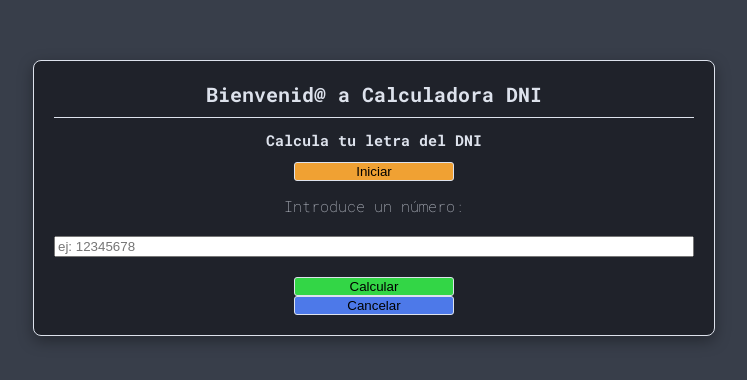
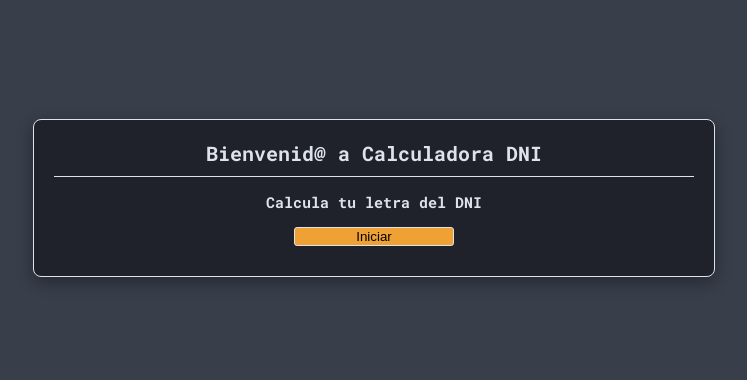
Before and after one commit to simoneavilarranz/kata-dni-simoneaa, a website: page index.html in a window 1280 px wide. Shown: the part 202-582 px from the top of the page, without its empty margins (266-1013 px from the left). Drawn offline with Linux system fonts and the light colour scheme.

Commit message:
feat:added opening and closing form button function

```diff
--- a/index.html
+++ b/index.html
@@ -13,7 +13,7 @@
         <div class="intro-form">
             <h1 class="heading-form">Bienvenid@ a Calculadora DNI</h1>
             <h2>Calcula tu letra del DNI</h2>
-            <button type="submit" id="button-call">Iniciar</button>
+            <button type="button" id="button-call">Iniciar</button>
         </div>
         <div id="calculator" >
             <label for="numero">Introduce un número:</label><br>
--- a/src/js/button.js
+++ b/src/js/button.js
@@ -1,7 +1,14 @@
-document.getElementById("test").style.display ="none";
+document.getElementById("calculator").style.display ="none";
 
 function openTest() {
-    document.getElementById("test").style.display = "block";
+    document.getElementById("calculator").style.display = "flex";
+    document.getElementById("button-call").style.display = "none";
 }
 
-document.getElementById('btn').addEventListener('click', openTest);
+function closeTest() {
+    document.getElementById("calculator").style.display = "none";
+    document.getElementById("button-call").style.display = "flex";
+}
+
+document.getElementById('button-call').addEventListener('click', openTest);
+document.getElementById('cancel-button').addEventListener('click', closeTest);
--- a/src/styles/components.css
+++ b/src/styles/components.css
@@ -10,7 +10,7 @@
     padding: 20px;
     display: flex;
     flex-direction: column;
-    justify-content: space-between;
+    justify-content: center;
     border: 1px solid var(--off-white);
     box-shadow: var(--shadow);
     align-self: center;
@@ -19,11 +19,9 @@
 
 .intro-form {
 
-    min-height: 100px;
     display: flex;
     flex-direction: column;
-    justify-content: space-between;
-    margin-bottom: 15px;
+    margin-bottom: 10px;
 
 }
 
@@ -32,12 +30,14 @@
     font-size: 20px;
     border-bottom: 1px solid var(--off-white);
     padding-bottom: 10px;
+    margin-bottom: 15px;
 
 }
 
 h2 {
 
     font-size: 15px;
+    margin-bottom: 15px;
 
 }
 
@@ -55,9 +55,9 @@ button {
 #calculator {
 
     min-height: 100px;
-    display: flex;
     flex-direction: column;
     justify-content: space-around;
+    margin-top: 0px;
 
 }
 
```
